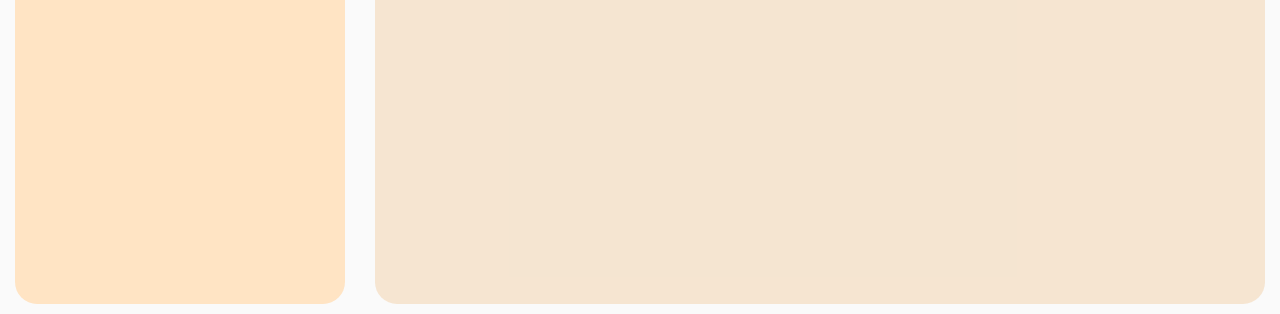
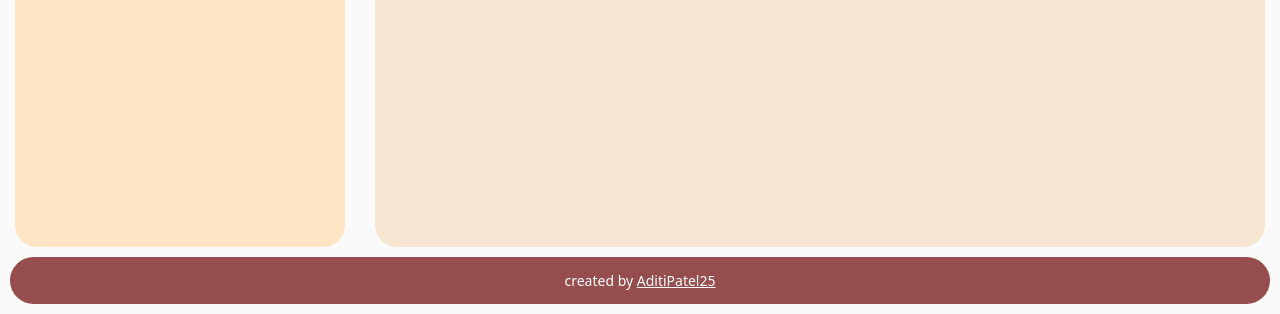
Before and after one commit to AditiPatel25/to-do-list, a website built with webpack: page src/index.html in a window 1280 px wide. Shown: the part 486-800 px from the top of the page. Built offline with nearby package versions, Linux system fonts and the light colour scheme.

Commit message:
added footer

```diff
--- a/src/index.html
+++ b/src/index.html
@@ -42,6 +42,10 @@
             <ul id="todo-list" class="todo-list">
             </ul>
         </div>
+    </div>
+    <div id="footer" class="footer">
+        <p>created by <a href="https://github.com/AditiPatel25">AditiPatel25</a></p>
+    </div>
     </div>
 
     <!-- Todo Dialog -->
--- a/src/modules/domController.js
+++ b/src/modules/domController.js
@@ -187,7 +187,7 @@ const domController = (() => {
 
             const deleteBtn = document.createElement('button');
             deleteBtn.className = 'delete-btn';
-            deleteBtn.textContent = 'Delete';
+            deleteBtn.textContent = 'delete';
             deleteBtn.addEventListener('click', () => {
                 todoManager.deleteTodo(todo.id);
                 renderTodos();
@@ -195,7 +195,7 @@ const domController = (() => {
 
             const editBtn = document.createElement('button');
             editBtn.className = 'edit-btn';
-            editBtn.textContent = 'Edit';
+            editBtn.textContent = 'edit';
             editBtn.addEventListener('click', () => {
                 openEditDialog(todo);
                 renderTodos();
--- a/src/styles.css
+++ b/src/styles.css
@@ -314,3 +314,16 @@ dialog::backdrop {
   text-decoration: line-through;
   color: #aaa;
 }
+
+.footer {
+    text-align: center;
+    font-size: 14px;
+    color: white;
+    margin: 0 10px 10px 10px;
+    background-color: var(--priority-color);
+    border-radius: 40px;
+}
+
+a {
+    color: white;
+}
```
